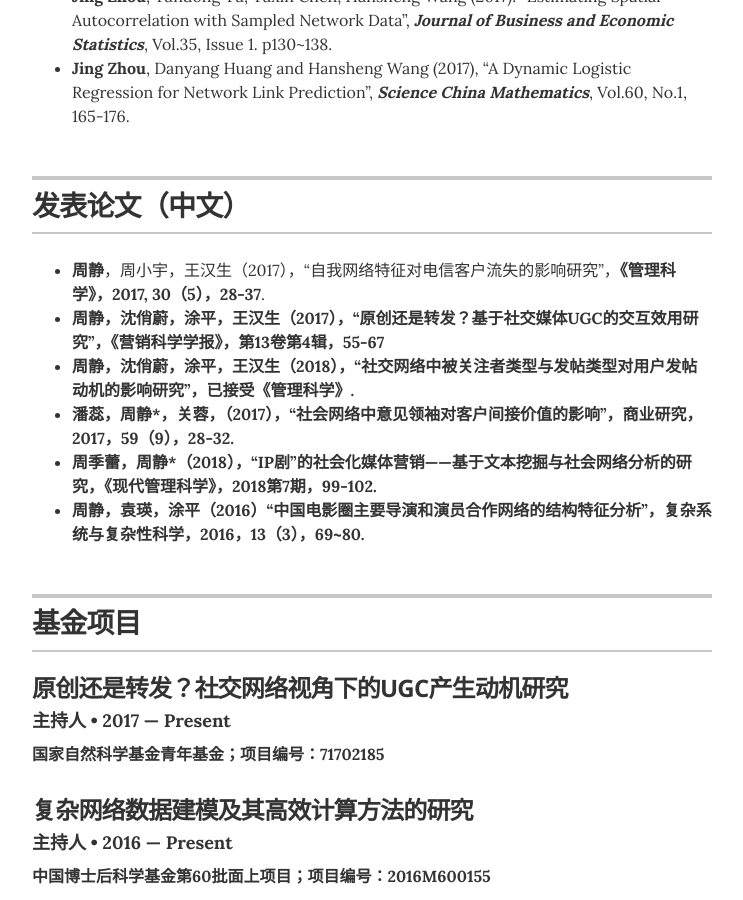
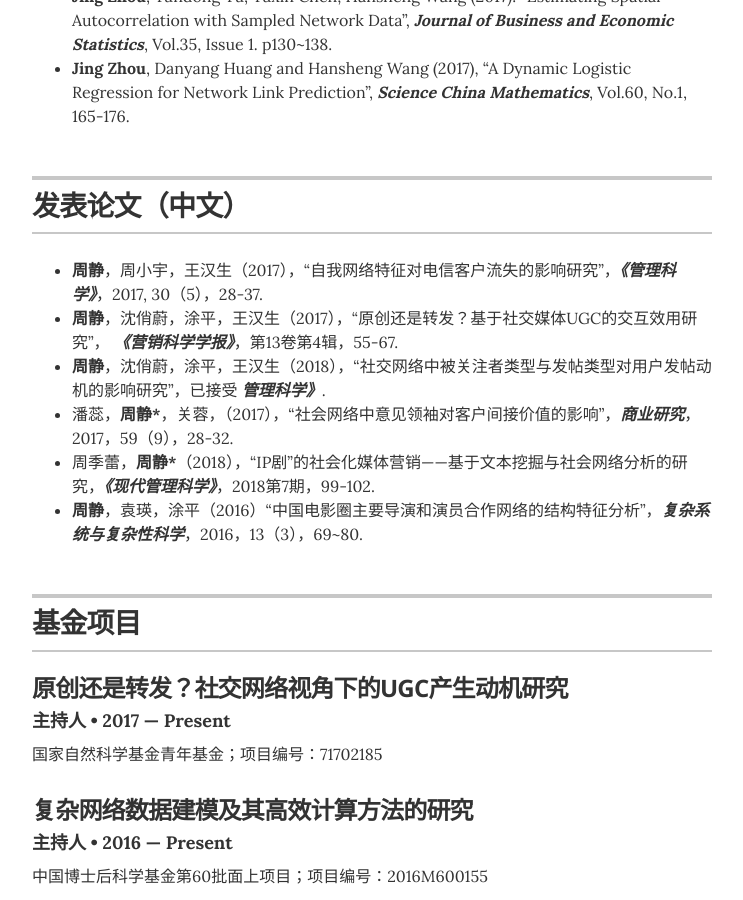
Before and after one commit to appleqiuqiu/appleqiuqiu.github.io, a Jekyll site: the page built from index.html, in a window 1280 px wide and 900 px high, scrolled down 1675 px. Shown: the whole window, without its empty margins (268-1011 px from the left). Built offline with Jekyll 4.4.1, drawn with Linux system fonts in a browser that asks for light colours.

```diff
--- a/_data/skills.yml
+++ b/_data/skills.yml
@@ -1,7 +1,7 @@
 # Skills
-- description: <strong>周静</strong>，周小宇，王汉生（2017），“自我网络特征对电信客户流失的影响研究”，<strong>《管理科学》，2017, 30（5），28-37</strong>.
-- description: <strong>周静<strong>，沈俏蔚，涂平，王汉生（2017），“原创还是转发？基于社交媒体UGC的交互效用研究”，<strong>《营销科学学报》，第13卷第4辑，55-67</strong>
-- description: <strong>周静<strong>，沈俏蔚，涂平，王汉生（2018），“社交网络中被关注者类型与发帖类型对用户发帖动机的影响研究”，已接受<strong>《管理科学》</strong>.
-- description: 潘蕊，<strong>周静*</strong>，关蓉，（2017），“社会网络中意见领袖对客户间接价值的影响”，<strong>商业研究， 2017，59（9），28-32</strong>.
-- description: 周季蕾，<strong>周静*</strong>（2018），“IP剧”的社会化媒体营销——基于文本挖掘与社会网络分析的研究，<strong>《现代管理科学》，2018第7期，99-102</strong>.
-- description: <strong>周静<strong>，袁瑛，涂平（2016）“中国电影圈主要导演和演员合作网络的结构特征分析”，<strong>复杂系统与复杂性科学，2016，13（3），69~80</strong>.
+- description: <strong>周静</strong>，周小宇，王汉生（2017），“自我网络特征对电信客户流失的影响研究”，<strong><em>《管理科学》</em></strong>，2017, 30（5），28-37.
+- description: <strong>周静</strong>，沈俏蔚，涂平，王汉生（2017），“原创还是转发？基于社交媒体UGC的交互效用研究”，<strong> <em>《营销科学学报》</em></strong>，第13卷第4辑，55-67.
+- description: <strong>周静</strong>，沈俏蔚，涂平，王汉生（2018），“社交网络中被关注者类型与发帖类型对用户发帖动机的影响研究”，已接受<strong> <em>管理科学》</em></strong>.
+- description: 潘蕊，<strong>周静*</strong>，关蓉，（2017），“社会网络中意见领袖对客户间接价值的影响”，<strong><em>商业研究</em></strong>， 2017，59（9），28-32.
+- description: 周季蕾，<strong>周静*</strong>（2018），“IP剧”的社会化媒体营销——基于文本挖掘与社会网络分析的研究，<strong><em>《现代管理科学》</em></strong>，2018第7期，99-102.
+- description: <strong>周静</strong>，袁瑛，涂平（2016）“中国电影圈主要导演和演员合作网络的结构特征分析”，<strong><em>复杂系统与复杂性科学</em></strong>，2016，13（3），69~80.
```
